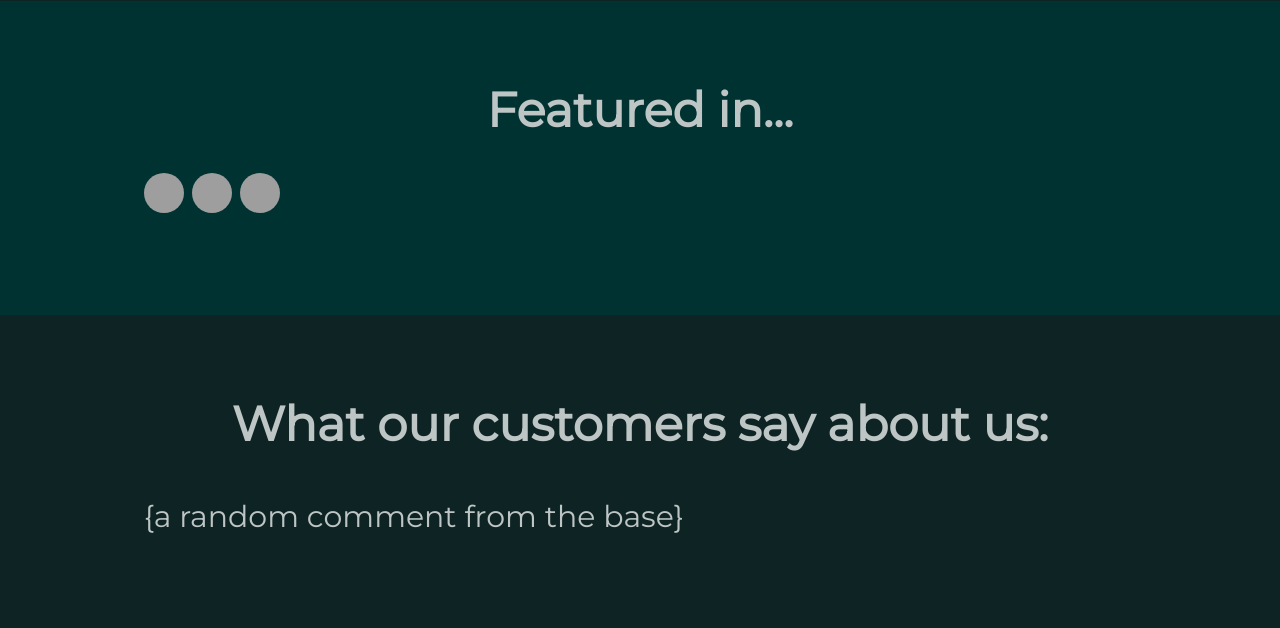
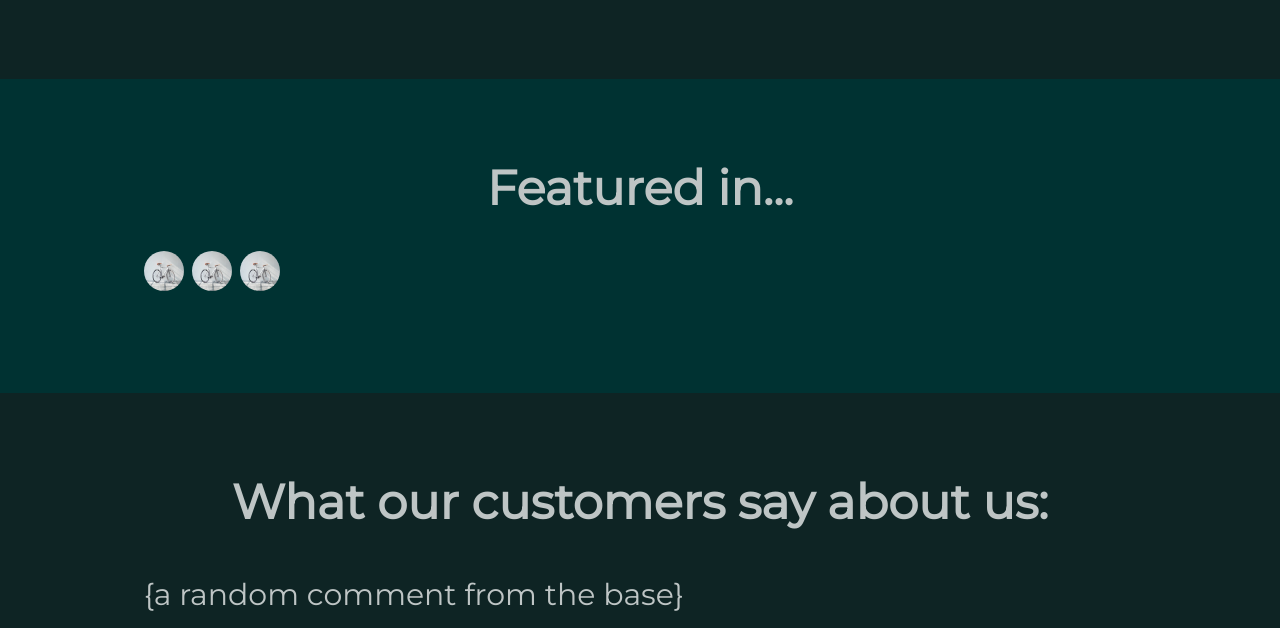
Before and after one commit to DP-00/WebApp, a Django app: page / in a window 1280 px wide. Shown: the part 4589-5217 px from the top of the page. Run offline with Django 3.2, Linux system fonts and the light colour scheme; some web fonts are replaced; grey boxes are pictures that could not be loaded.

Commit message:
Change images sources to the static files folder

```diff
--- a/Django/WebAppProj/KRRR/templates/KRRR/cart.html
+++ b/Django/WebAppProj/KRRR/templates/KRRR/cart.html
@@ -20,7 +20,7 @@
             <div class="cart">
                 <div class="products">
                     <div class="product">
-                        <img src="Images/2.jpg">
+                        <img src="{% static 'images/2.jpg' %}">
                         <div class="product-info">
                             <h3 class="product-name">Bicycle 1</h3>
                             <h4 class="product-price">NOK 1,000</h4>
@@ -33,7 +33,7 @@
                         </div>
                     </div>
                     <div class="product">
-                        <img src="Images/3.jpg">
+                        <img src="{% static 'images/3.jpg' %}">
                         <div class="product-info">
                             <h3 class="product-name">Bicycle 2</h3>
                             <h4 class="product-price">NOK 2,000</h4>
--- a/Django/WebAppProj/KRRR/templates/KRRR/index.html
+++ b/Django/WebAppProj/KRRR/templates/KRRR/index.html
@@ -126,7 +126,7 @@ logo svg
       <section id="about-us">
         <h2>About us</h2>
         <div class="section-container">
-          <p><img src="images/test.jpg" alt="?"></p>
+          <p><img src="{% static 'images/2.jpg' %}" alt="?"></p>
           <p class="textSection">Life is too short to not add kick out on pedals. Our service
           makes it fast and easy to rent a bike in seconds and leave
           it at any place convenient to you. We clean up after you -
@@ -152,7 +152,7 @@ logo svg
           <div class="card">
             <div class="card-front">
               <div class="card-image">
-                <img src="images/test.jpg" alt="Bike to rent">
+                <img src="{% static 'images/3.jpg' %}" alt="Bike to rent">
               </div>
               <div class="card-text">
                 <h3>Bike rental</h3>
@@ -175,7 +175,7 @@ logo svg
           <div class="card">
             <div class="card-front">
               <div class="card-image">
-                <img src="images/test.jpg" alt="E-Bike to rent">
+                <img src="{% static 'images/4.jpg' %}" alt="E-Bike to rent">
               </div>
               <div class="card-text">
                 <h3>E-Bike rental</h3>
@@ -220,7 +220,7 @@ logo svg
           <div class="card">
             <div class="card-front">
               <div class="card-image">
-                <img src="images/test.jpg" alt="Textile bag">
+                <img src="{% static 'images/5.jpg' %}" alt="Textile bag">
               </div>
               <div class="card-text">
                 <h3>Textile bag</h3>
@@ -258,30 +258,30 @@ logo svg
         <div class="section-container">
           <p class="text-section">The city offers many places to explore! If only there was a way to move faster to see them all.
           Well, there is! Check the map to see where you can go from our renting points.</p>
-          <p><img src="images/test.jpg" alt="Map of places to explore"></p>
+          <p><img src="{% static 'images/6.jpg' %}" alt="Map of places to explore"></p>
         </div>
 
       </section>
 
       <section id="gallery">
         <h2>Gallery</h2>
-        <p><img src="images/test.jpg" alt="picture 1" width="200" height="200">
-        <img src="images/test.jpg" alt="picture 2" width="200" height="200">
-        <img src="images/test.jpg" alt="picture 3" width="200" height="200">
-        <img src="images/test.jpg" alt="picture 4" width="200" height="200">
-        <img src="images/test.jpg" alt="picture 5" width="200" height="200">
-        <img src="images/test.jpg" alt="picture 6" width="200" height="200">
-        <img src="images/test.jpg" alt="picture 7" width="200" height="200">
-        <img src="images/test.jpg" alt="picture 8" width="200" height="200">
-        <img src="images/test.jpg" alt="picture 9" width="200" height="200"></p>
+        <p><img src="{% static 'images/1.jpg' %}" alt="picture 1" width="200" height="200">
+        <img src="{% static 'images/2.jpg' %}" alt="picture 2" width="200" height="200">
+        <img src="{% static 'images/3.jpg' %}" alt="picture 3" width="200" height="200">
+        <img src="{% static 'images/4.jpg' %}" alt="picture 4" width="200" height="200">
+        <img src="{% static 'images/5.jpg' %}" alt="picture 5" width="200" height="200">
+        <img src="{% static 'images/6.jpg' %}" alt="picture 6" width="200" height="200">
+        <img src="{% static 'images/7.jpg' %}" alt="picture 7" width="200" height="200">
+        <img src="{% static 'images/8.jpg' %}" alt="picture 8" width="200" height="200">
+        <img src="{% static 'images/1.jpg' %}" alt="picture 9" width="200" height="200"></p>
       </section>
 
       <section id="featured-in">
         <h2>Featured in...</h2>
         <p>
-          <img src="images/test.jpg" alt="logo 1" width="40" height="40">
-          <img src="images/test.jpg" alt="logo 2" width="40" height="40">
-          <img src="images/test.jpg" alt="logo 3" width="40" height="40">
+          <img src="{% static 'images/2.jpg' %}" alt="logo 1" width="40" height="40">
+          <img src="{% static 'images/2.jpg' %}" alt="logo 2" width="40" height="40">
+          <img src="{% static 'images/2.jpg' %}" alt="logo 3" width="40" height="40">
         </p>
       </section>
 
```
Also changed, not shown: Django/WebAppProj/KRRR/templates/KRRR/shop.html (+4 -4 lines).
